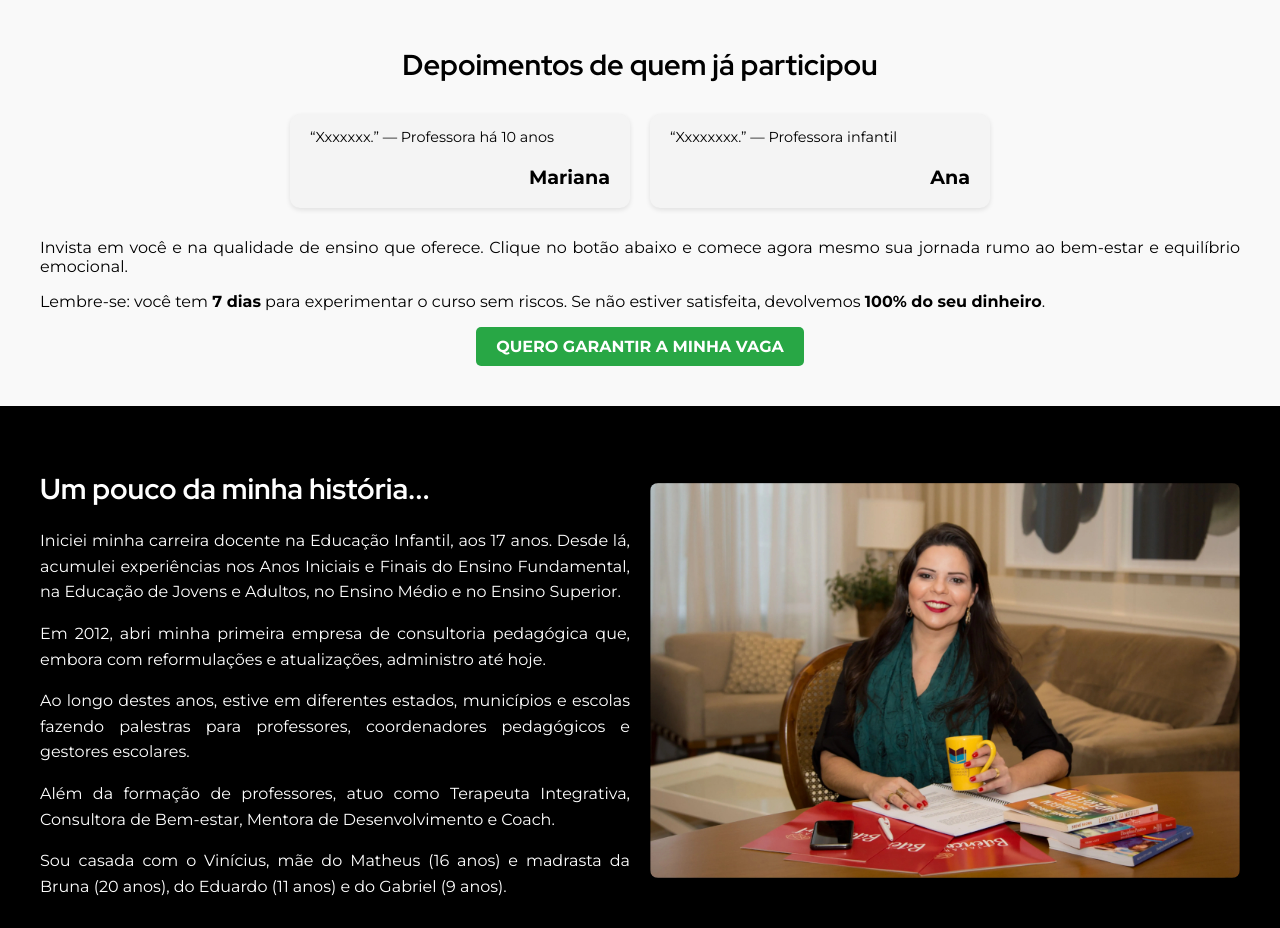
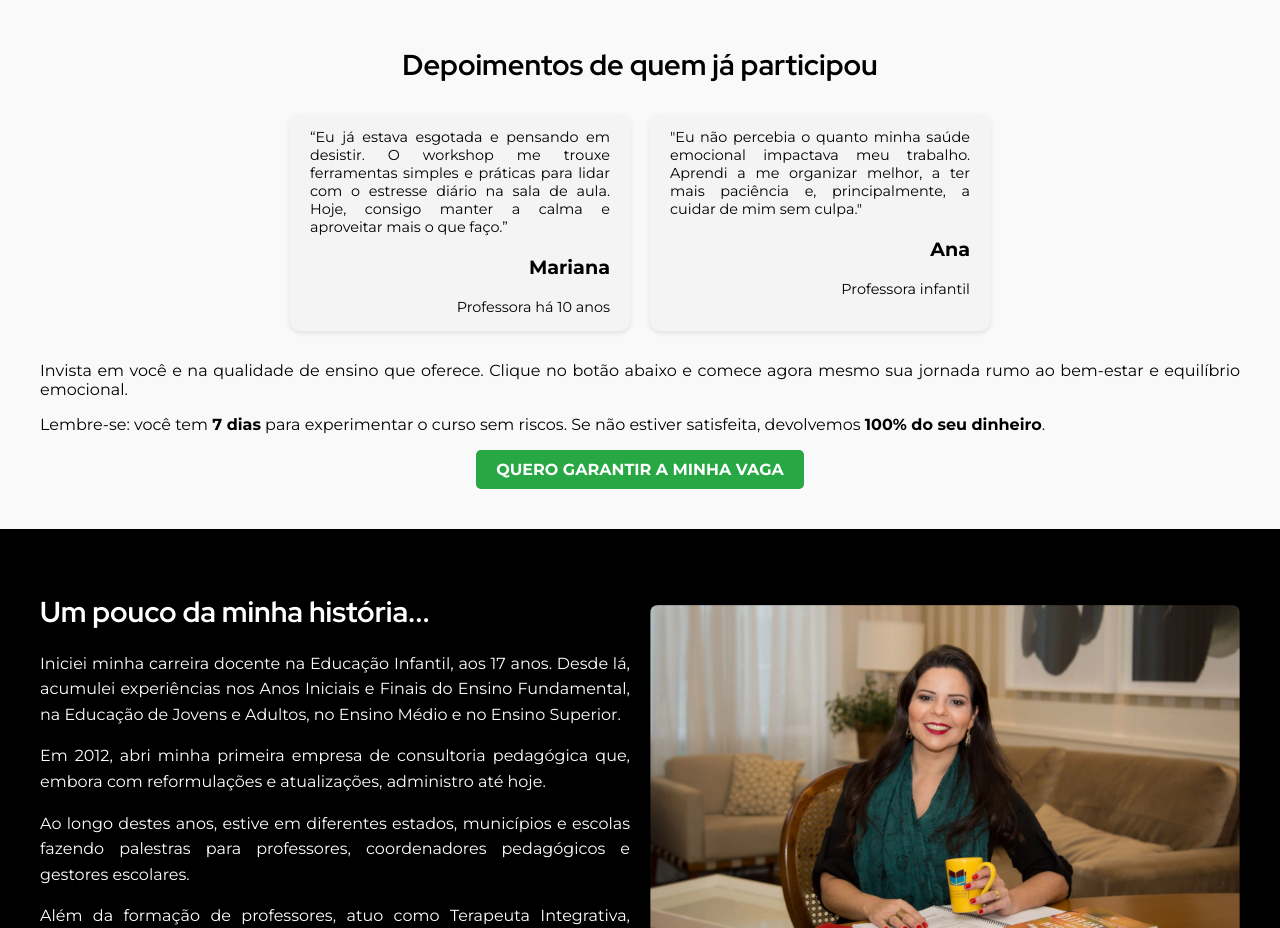
Before and after one commit to jmfantin2/sintonize-MET-com, an Eleventy site: page index.njk in a window 1280 px wide. Shown: the part 2800-3728 px from the top of the page. Built offline with nearby package versions, Linux system fonts and the light colour scheme; Eleventy itself is replaced by a stand-in of ours; files that its build step writes are made by us from their sources.

Commit message:
add testimonials

```diff
--- a/index.njk
+++ b/index.njk
@@ -148,12 +148,23 @@ layout: 'base.njk'
     <h2>Depoimentos de quem já participou</h2>
     <div class="features">
       <div class="feature">
-        <p>“Xxxxxxx.” — Professora há 10 anos</p>
+        <p>
+          “Eu já estava esgotada e pensando em desistir. O workshop me trouxe
+          ferramentas simples e práticas para lidar com o estresse diário na
+          sala de aula. Hoje, consigo manter a calma e aproveitar mais o que
+          faço.”
+        </p>
         <h3>Mariana</h3>
+        <p style="text-align: right; padding-top: 0">Professora há 10 anos</p>
       </div>
       <div class="feature">
-        <p>“Xxxxxxxx.” — Professora infantil</p>
+        <p>
+          "Eu não percebia o quanto minha saúde emocional impactava meu
+          trabalho. Aprendi a me organizar melhor, a ter mais paciência e,
+          principalmente, a cuidar de mim sem culpa."
+        </p>
         <h3>Ana</h3>
+        <p style="text-align: right; padding-top: 0">Professora infantil</p>
       </div>
     </div>
 
```
